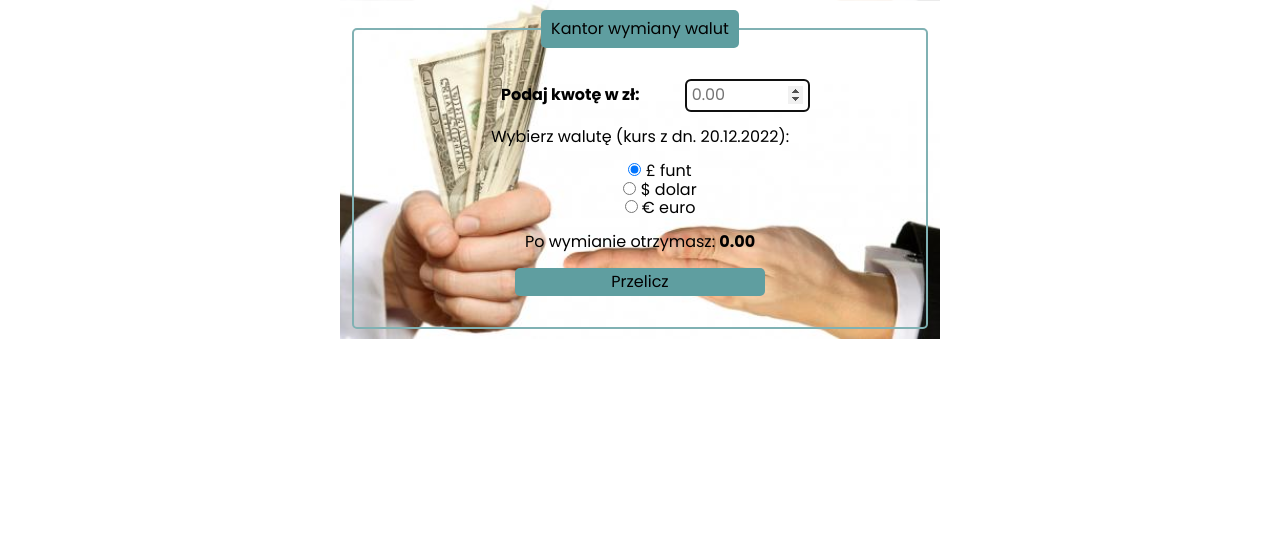
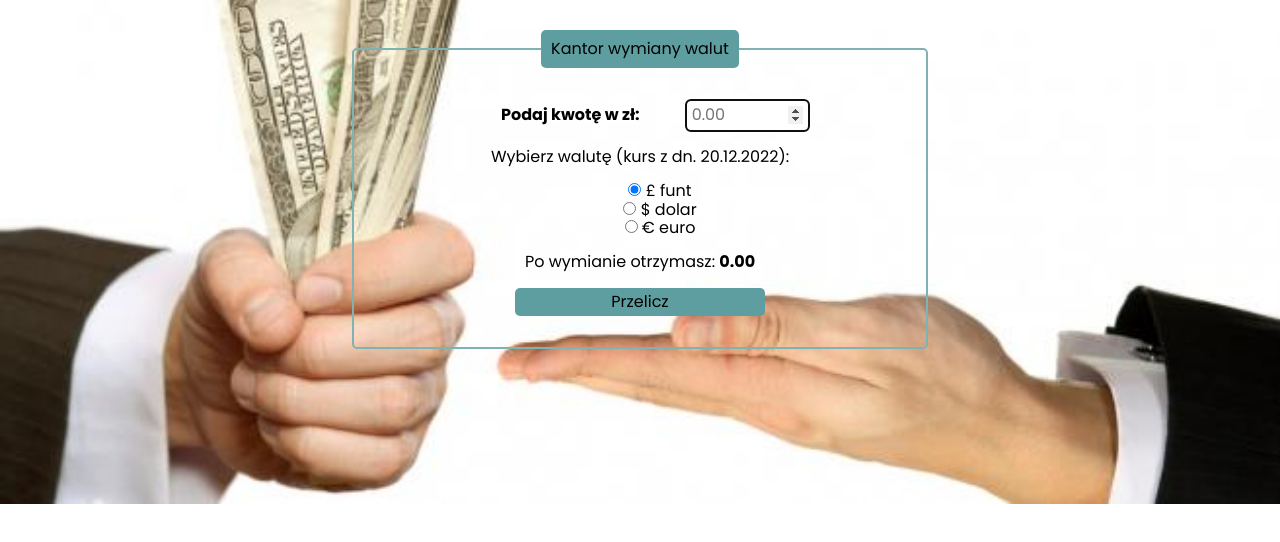
Before and after one commit to Piotr-Godlewski/kantor, a plain HTML site: page index.html in a window 1280 px wide. Drawn offline with nearby package versions, Linux system fonts and the light colour scheme.

Commit message:
Changed background Image position

```diff
--- a/css/backgroundImage.css
+++ b/css/backgroundImage.css
@@ -2,4 +2,5 @@
     background-image: url("../images/changedMoney.jpg");
     background-position: center;
     background-size: cover;
+    background-repeat: no-repeat;
 }
--- a/css/container.css
+++ b/css/container.css
@@ -1,6 +1,12 @@
+.body {
+    display: flex;
+    align-items: center;
+    justify-content: center;
+}
+
 .container {
-    max-width: 600px;
-    margin: 0 auto;
+    margin: 20px;
     padding: 10px;
     text-align: center;
+    flex-basis: 600px;
 }
--- a/index.html
+++ b/index.html
@@ -23,9 +23,8 @@
     </script>
 </head>
 
-<body>
-    <div class="container backgroundImage">
-
+<body class="body backgroundImage">
+    <div class="container">
         <form class="form js-form">
             <fieldset class="form__fieldset">
                 <legend class="form__legend">Kantor wymiany walut</legend>
```
Also changed, not shown: images/kantorAnimation.gif.
